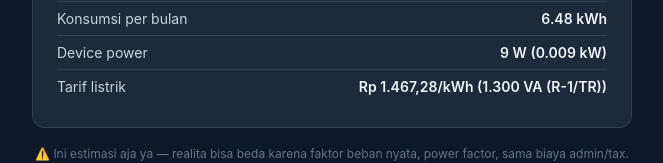
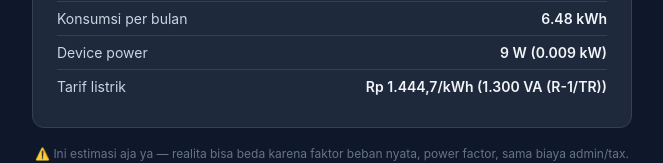
Before and after one commit to dennypradipta/hitung-biaya-listrik, a React (Vite) app: page / in a window 1280 px wide. Shown: the part 874-1037 px from the top of the page, without its empty margins (308-971 px from the left). Built offline with nearby package versions, Linux system fonts and the light colour scheme.

Commit message:
Update tariff 1300/2200 VA → Rp 1.444,70/kWh (Triwulan II 2026)

```diff
--- a/src/App.jsx
+++ b/src/App.jsx
@@ -4,8 +4,8 @@ import './App.css'
 const TARIF_PLN = [
   { va: 450, label: '450 VA (R-1/TR)', tarif: 415, note: 'Subsidies' },
   { va: 900, label: '900 VA (R-1/TR)', tarif: 1352, note: 'Non-subsidies' },
-  { va: 1300, label: '1.300 VA (R-1/TR)', tarif: 1467.28 },
-  { va: 2200, label: '2.200 VA (R-1/TR)', tarif: 1467.28 },
+  { va: 1300, label: '1.300 VA (R-1/TR)', tarif: 1444.7 },
+  { va: 2200, label: '2.200 VA (R-1/TR)', tarif: 1444.7 },
   { va: 3500, label: '3.500 VA (R-2/TR)', tarif: 1699.53 },
   { va: 5500, label: '5.500 VA (R-2/TR)', tarif: 1699.53 },
   { va: 6600, label: '6.600 VA+ (R-3/TR)', tarif: 1699.53 },
```
